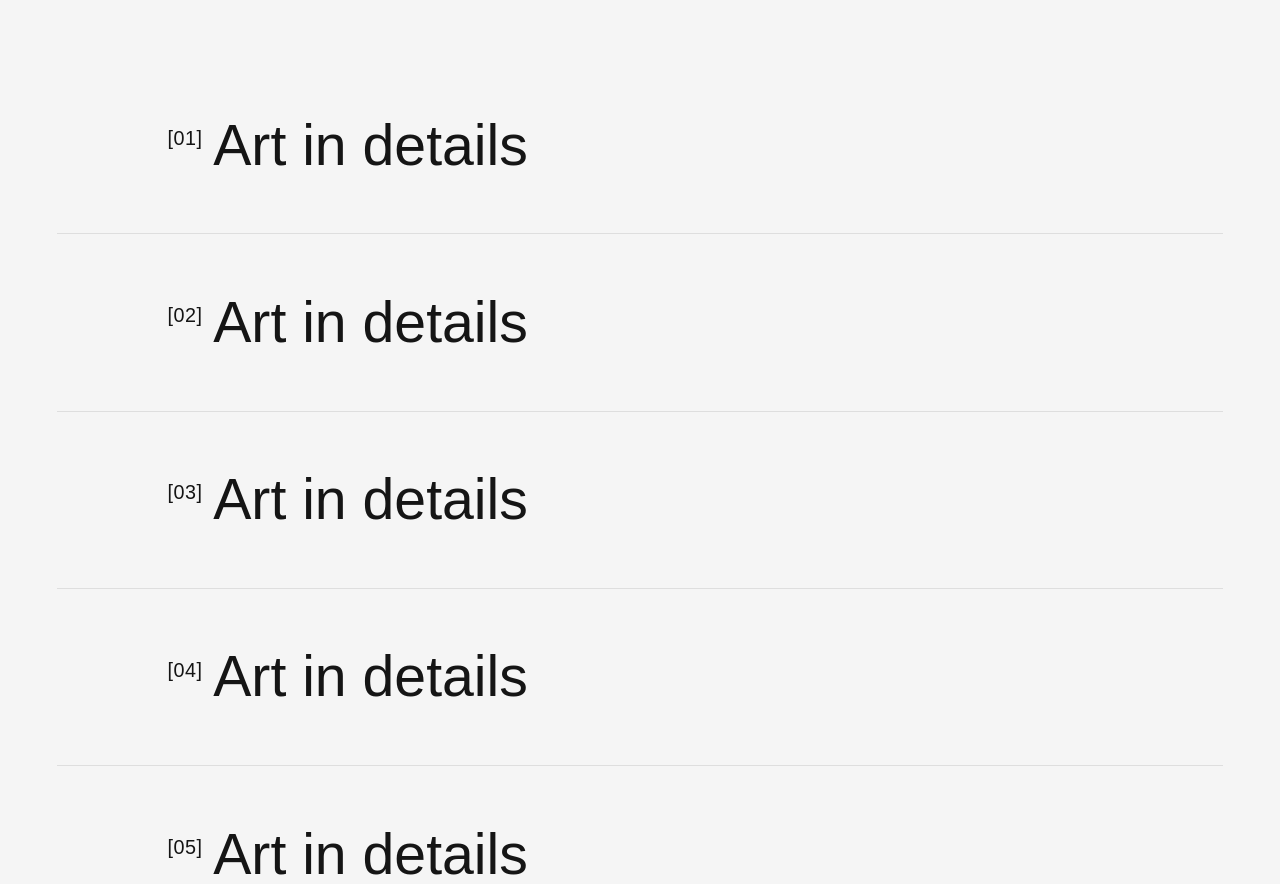
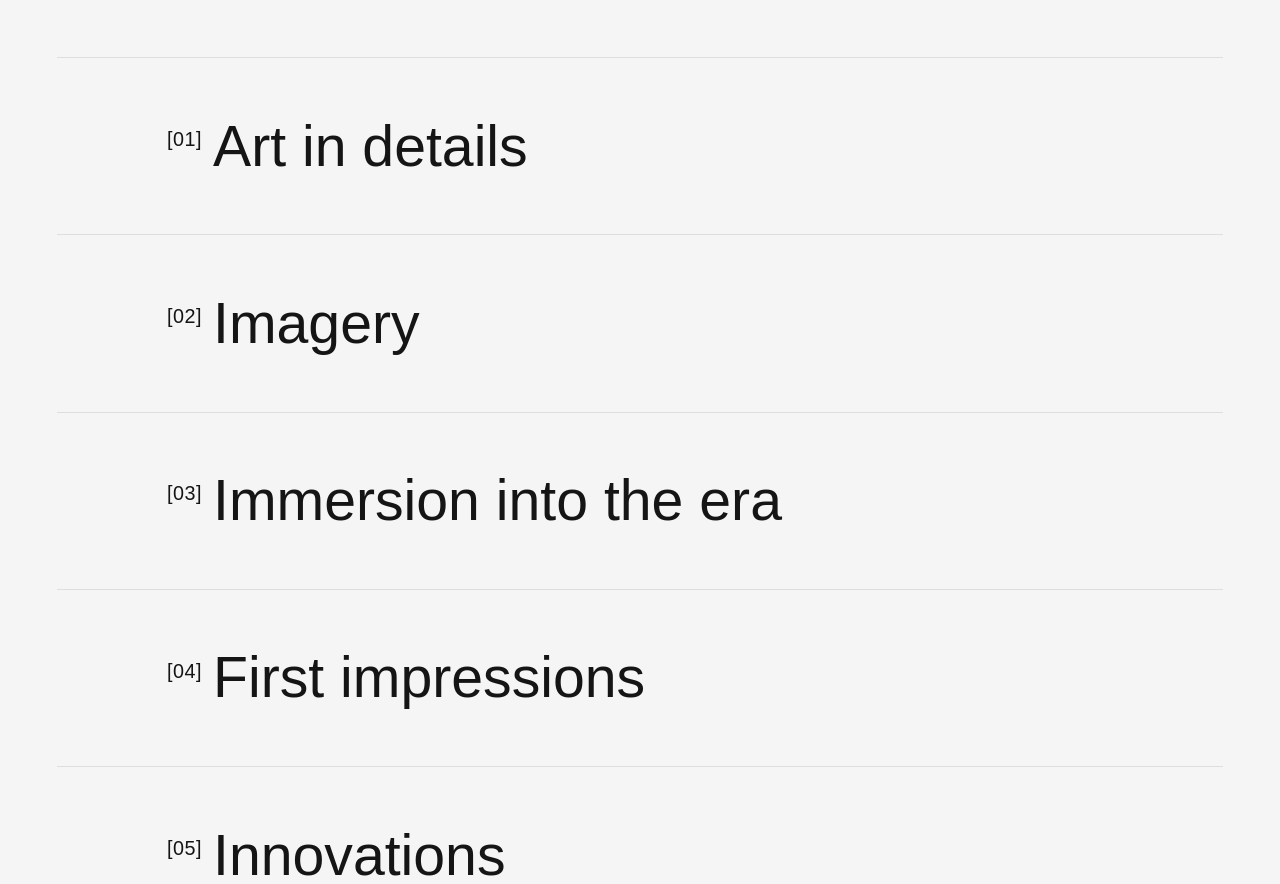
Before and after one commit to KVoronova/Image-in-details, a plain HTML site: page index.html in a window 1280 px wide. Shown: the top 884 px of the page. Drawn offline with Linux system fonts and the light colour scheme; a web font is replaced by a local one.

Commit message:
update html

```diff
--- a/css/main.css
+++ b/css/main.css
@@ -44,6 +44,10 @@ body {
     counter-increment: my-counter;
 }
 
+.magic-list__item:first-child {
+    border-top: 1.5px solid light-dark(var(--dark-border), var(--light-border));
+}
+
 .magic-list__item::before {
     content: '[' counter(my-counter, decimal-leading-zero) ']';
     position: absolute;
@@ -51,6 +55,9 @@ body {
     margin-top: calc(var(--index) / 2);
     font-size: calc(var(--index) * .95);
     letter-spacing: .5px;
+    transition: transform var(--transition);
+    will-change: transform;
+    transition-delay: .025s;
 }
 
 .magic-list__item:hover .magic-list__header,
@@ -64,6 +71,11 @@ body {
 
 .magic-list__item:hover .cursor {
     opacity: 1;
+}
+
+.magic-list__header {
+    transition: transform var(--transition);
+    will-change: transform;
 }
 
 .cursor {
--- a/index.html
+++ b/index.html
@@ -20,7 +20,7 @@
         </a>
 
         <a href="#" class="magic-list__item">
-            <div class="magic-list__header">Art in details</div>
+            <div class="magic-list__header">Imagery</div>
             <div class="cursor">
                 <div class="cursor__image" style="background-image: url(img/karli-rastetter-unsplash-2.jpg);"></div>
             </div>
@@ -28,7 +28,7 @@
         </a>
 
         <a href="#" class="magic-list__item">
-            <div class="magic-list__header">Art in details</div>
+            <div class="magic-list__header">Immersion into the era</div>
             <div class="cursor">
                 <div class="cursor__image" style="background-image: url(img/karli-rastetter-unsplash-3.jpg);"></div>
             </div>
@@ -36,7 +36,7 @@
         </a>
 
         <a href="#" class="magic-list__item">
-            <div class="magic-list__header">Art in details</div>
+            <div class="magic-list__header">First impressions</div>
             <div class="cursor">
                 <div class="cursor__image" style="background-image: url(img/vishnu-roshan-unsplash-4.jpg);"></div>
             </div>
@@ -44,7 +44,7 @@
         </a>
 
         <a href="#" class="magic-list__item">
-            <div class="magic-list__header">Art in details</div>
+            <div class="magic-list__header">Innovations</div>
             <div class="cursor">
                 <div class="cursor__image" style="background-image: url(img/yogesh-pedamkar-unsplash-5.jpg);"></div>
             </div>
```
